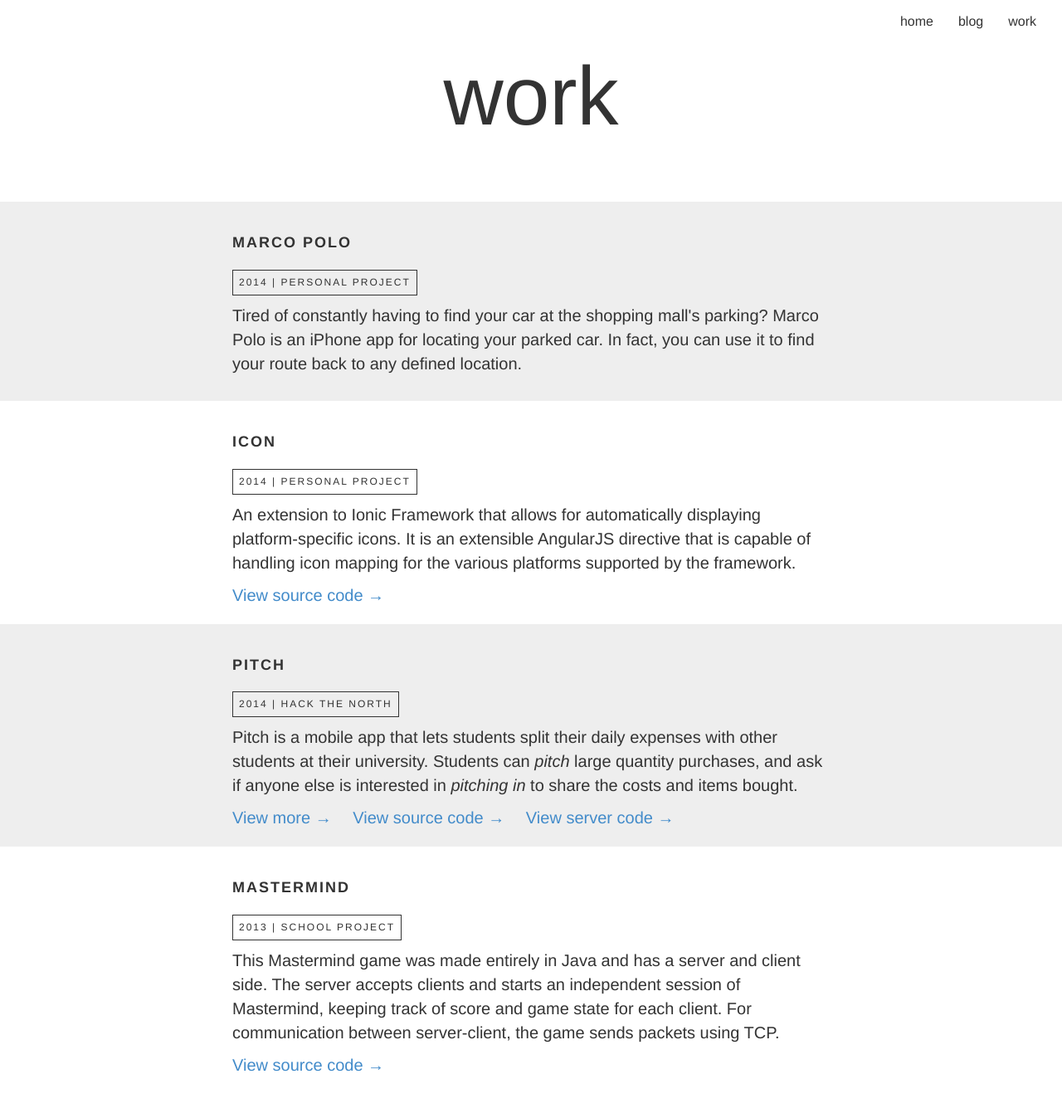
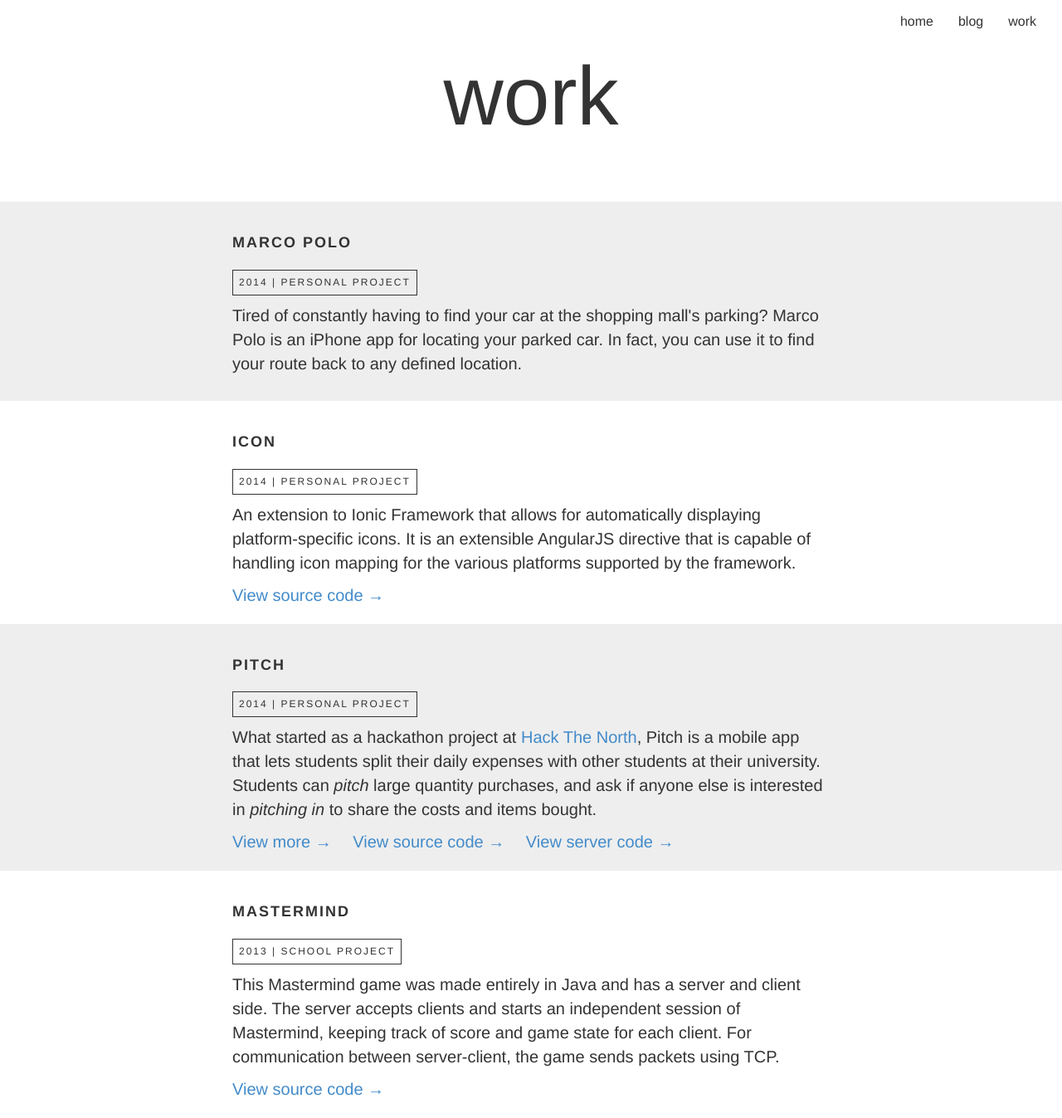
Before and after one commit to antonshevchenko/antonshevchenko.github.io, a Jekyll site: the page built from work/index.html, in a window 1280 px wide. Shown: the whole page at 83% size. Built offline with Jekyll 4.4.1, drawn with Linux system fonts in a browser that asks for light colours; Markdown is read by kramdown in place of the engine named in the settings; before the commit the page ends 1318 px from its top, so only the background shows below that.

Commit message:
Updated Pitch work.

```diff
--- a/work/index.html
+++ b/work/index.html
@@ -27,8 +27,8 @@ layout: default
     <div class="section">
         <div class="section-content">
             <h4>Pitch</h4>
-            <p class="details">2014 | Hack The North</p>
-            <p>Pitch is a mobile app that lets students split their daily expenses with other students at their university. Students can <em>pitch</em> large quantity purchases, and ask if anyone else is interested in <em>pitching in</em> to share the costs and items bought.</p>
+            <p class="details">2014 | Personal Project</p>
+            <p>What started as a hackathon project at <a title="About Hack The North" href="http://hackthenorth.com">Hack The North</a>, Pitch is a mobile app that lets students split their daily expenses with other students at their university. Students can <em>pitch</em> large quantity purchases, and ask if anyone else is interested in <em>pitching in</em> to share the costs and items bought.</p>
             <a class="section-link" title="View more" href="http://challengepost.com/software/pitch">View more &rarr;</a>
             <a class="section-link" title="View source code" href="https://github.com/antonshevchenko/pitch">View source code &rarr;</a>
             <a class="section-link" title="View server code" href="https://github.com/antonshevchenko/pitch-server">View server code &rarr;</a>
```
